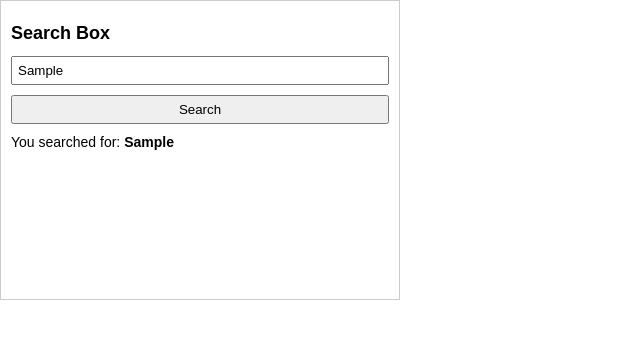
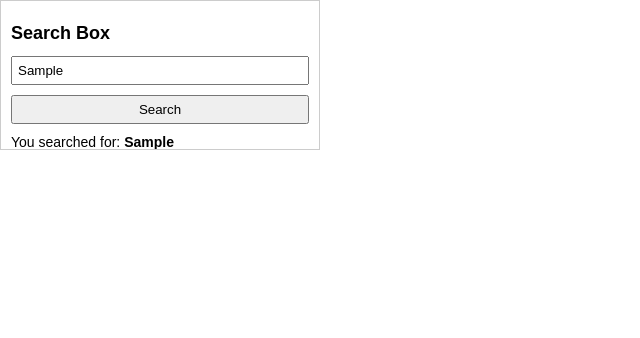
Before and after one commit to S-S-Gill/Search-Box-2, a plain HTML site: page index.html in a window 1280 px wide. Both pictures are taken after typing "Sample" into the empty fields and a click on the button "Search". Shown: the whole page, without its empty margins (0-640 px from the left). Drawn offline with Linux system fonts and the light colour scheme.

Commit message:
Update index.html

```diff
--- a/index.html
+++ b/index.html
@@ -1,4 +1,3 @@
-<!DOCTYPE html>
 <html lang="en">
 <head>
   <meta charset="UTF-8">
@@ -11,15 +10,15 @@
       padding: 0;
     }
     .embed-box {
-      width: 400px; /* Adjust the width to your small box size */
-      height: 300px; /* Adjust the height to your small box size */
+      width: 320px;
+      height: 150px;
       padding: 10px;
       box-sizing: border-box;
       border: 1px solid #ccc;
-      overflow: hidden; /* Prevents scroll bars */
+      overflow: hidden;
     }
     input[type="text"] {
-      width: 100%; /* Make input take the full width */
+      width: 100%;
       padding: 5px;
       box-sizing: border-box;
     }
@@ -46,6 +45,13 @@
   <script>
     function performSearch() {
       const query = document.getElementById("search-input").value;
+
+      // Send the search term to ArcGIS Experience Builder
+      window.parent.postMessage({
+        type: 'search',
+        query: query
+      }, '*');
+
       document.getElementById("results").innerHTML = `You searched for: <b>${query}</b>`;
     }
   </script>
```
